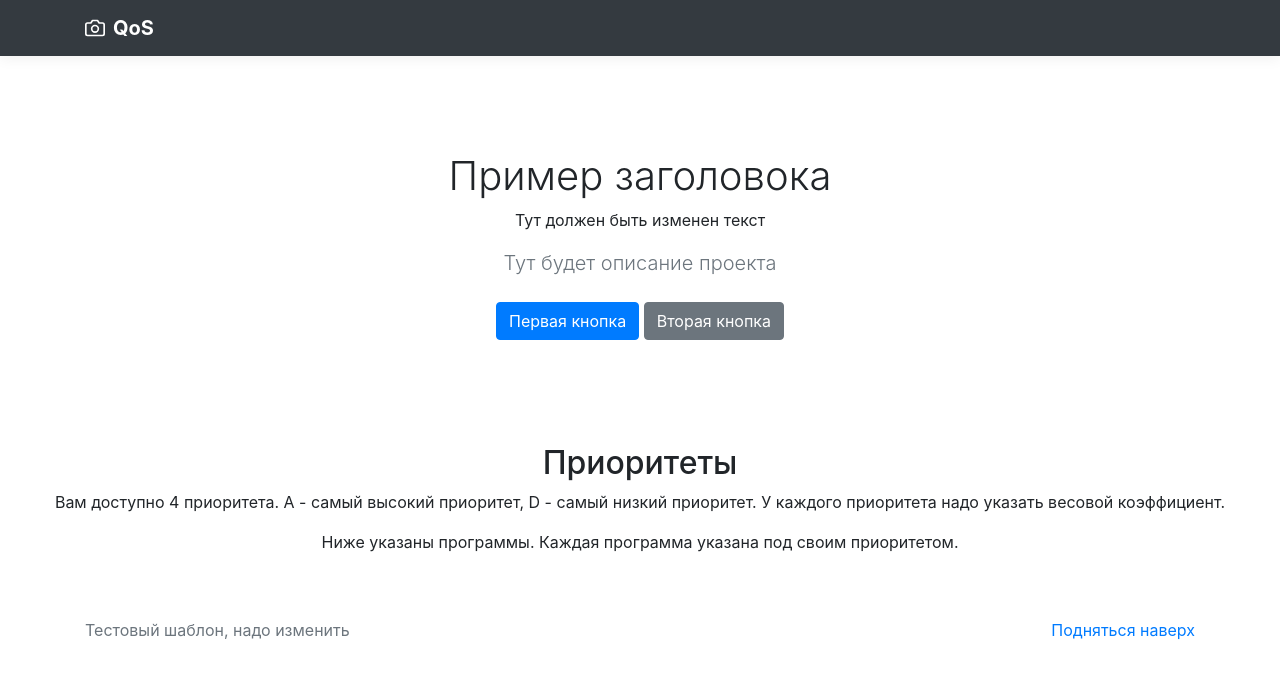
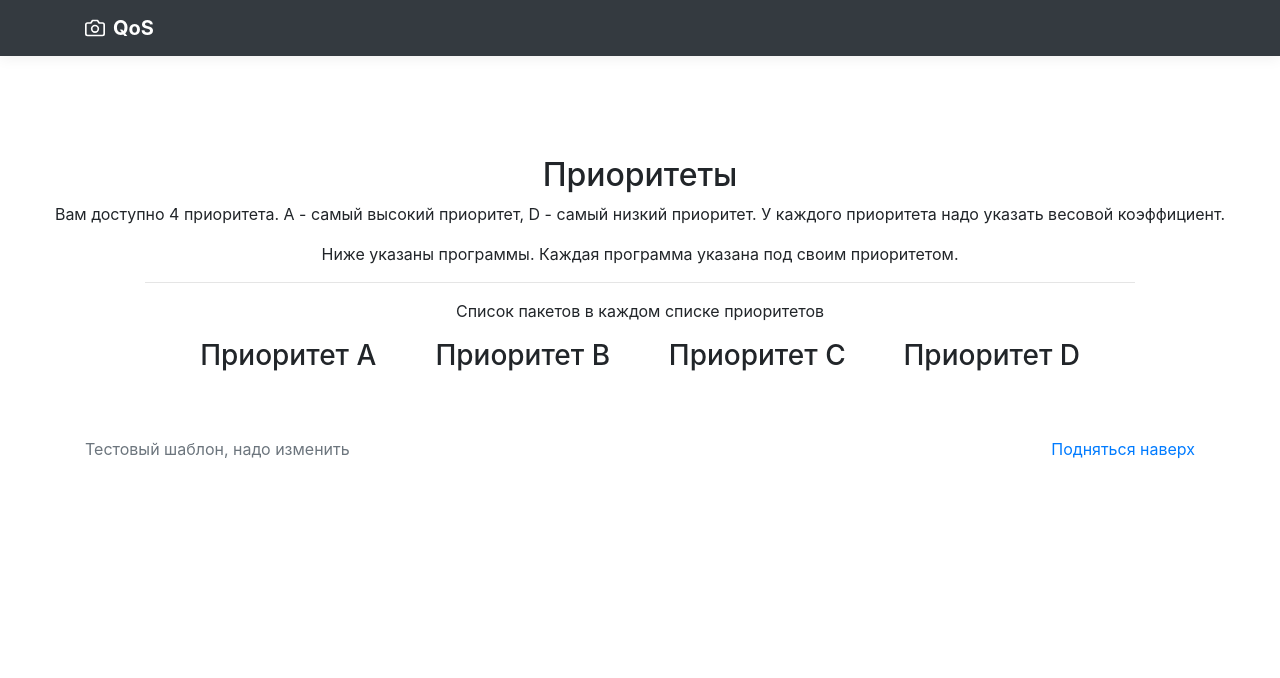
Before and after one commit to Sadykh/eltech-qos-wrr, a website with bundled scripts: page src/static/index.html in a window 1280 px wide. Built offline with nearby package versions, Linux system fonts and the light colour scheme.

```diff
--- a/src/static/css/style.css
+++ b/src/static/css/style.css
@@ -41,6 +41,11 @@
     box-shadow: 0 .25rem .75rem rgba(0, 0, 0, .05);
 }
 
+.wrapper {
+    max-width: 990px;
+    margin: 0 auto;
+}
+
 .priorityItems, .programItems {
     text-align: center;
 }
@@ -72,3 +77,18 @@
 .programItems > li > ul > li {
     list-style: square
 }
+
+#priorityListPackets {
+    display: block;
+    text-align: center;
+}
+
+#priorityListPackets li {
+    display: inline-block;
+}
+
+.priorityPackets-column {
+    width: 230px;
+    vertical-align: top;
+    display: inline-block;
+}
--- a/src/static/index.html
+++ b/src/static/index.html
@@ -35,20 +35,7 @@
 
 <main role="main">
 
-    <section class="jumbotron text-center">
-
-        <div class="container">
-            <h1 class="jumbotron-heading">Пример заголовока</h1>
-            <p id="test1">Тут должен быть изменен текст</p>
-            <p class="lead text-muted">
-                Тут будет описание проекта
-            <p>
-                <a href="#" class="btn btn-primary my-2">Первая кнопка</a>
-                <a href="#" class="btn btn-secondary my-2">Вторая кнопка</a>
-            </p>
-        </div>
-    </section>
-    <div class="text-center">
+    <div class="text-center" style="margin-top: 100px">
         <h2>Приоритеты</h2>
         <p>
             Вам доступно 4 приоритета. A - самый высокий приоритет, D - самый низкий приоритет. У каждого приоритета
@@ -58,6 +45,29 @@
         <ul class="priorityItems"></ul>
         <p>Ниже указаны программы. Каждая программа указана под своим приоритетом.</p>
         <ul class="programItems"></ul>
+
+        <div class="wrapper">
+            <hr>
+            <p>Список пакетов в каждом списке приоритетов</p>
+            <div class="priorityPackets">
+                <div class="priorityPackets-column">
+                    <h3>Приоритет A</h3>
+                    <ul class="priorityPacket-1"></ul>
+                </div>
+                <div class="priorityPackets-column">
+                    <h3>Приоритет B</h3>
+                    <ul class="priorityPacket-2"></ul>
+                </div>
+                <div class="priorityPackets-column">
+                    <h3>Приоритет C</h3>
+                    <ul class="priorityPacket-3"></ul>
+                </div>
+                <div class="priorityPackets-column">
+                    <h3>Приоритет D</h3>
+                    <ul class="priorityPacket-4"></ul>
+                </div>
+            </div>
+        </div>
     </div>
 
 
```
